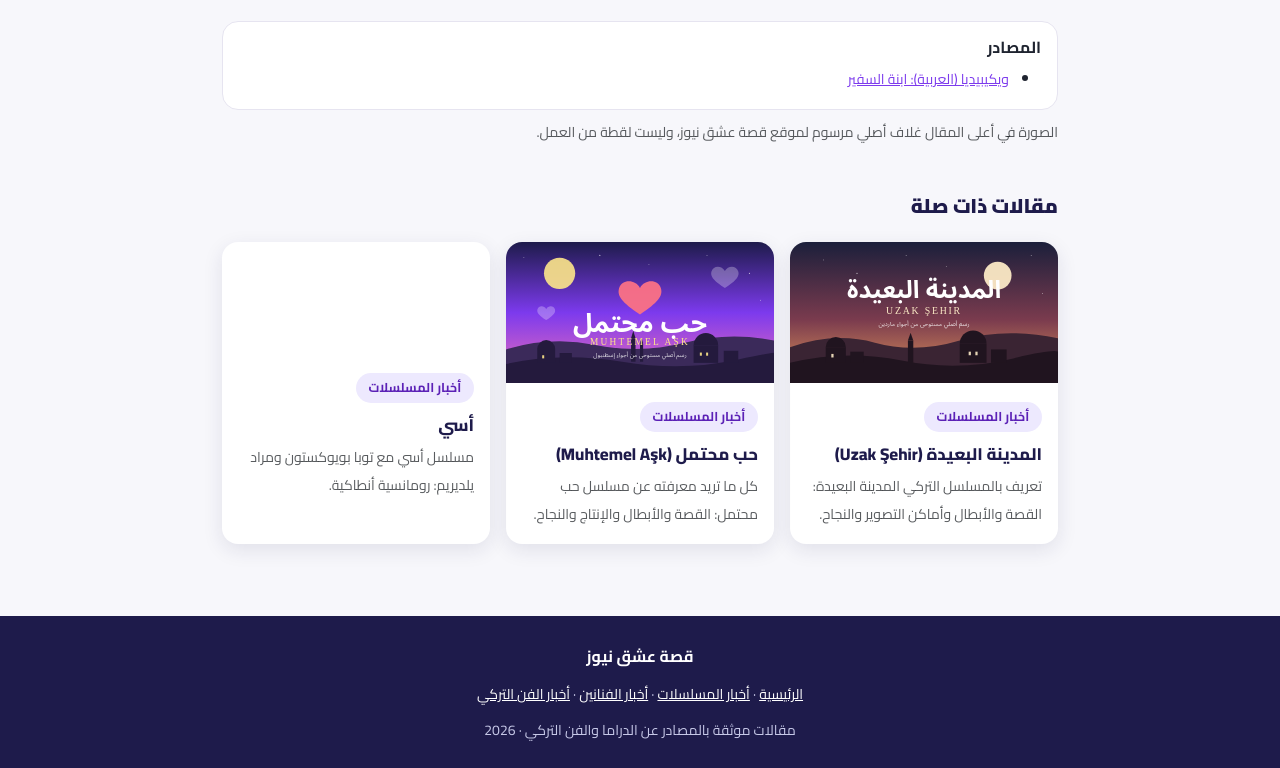
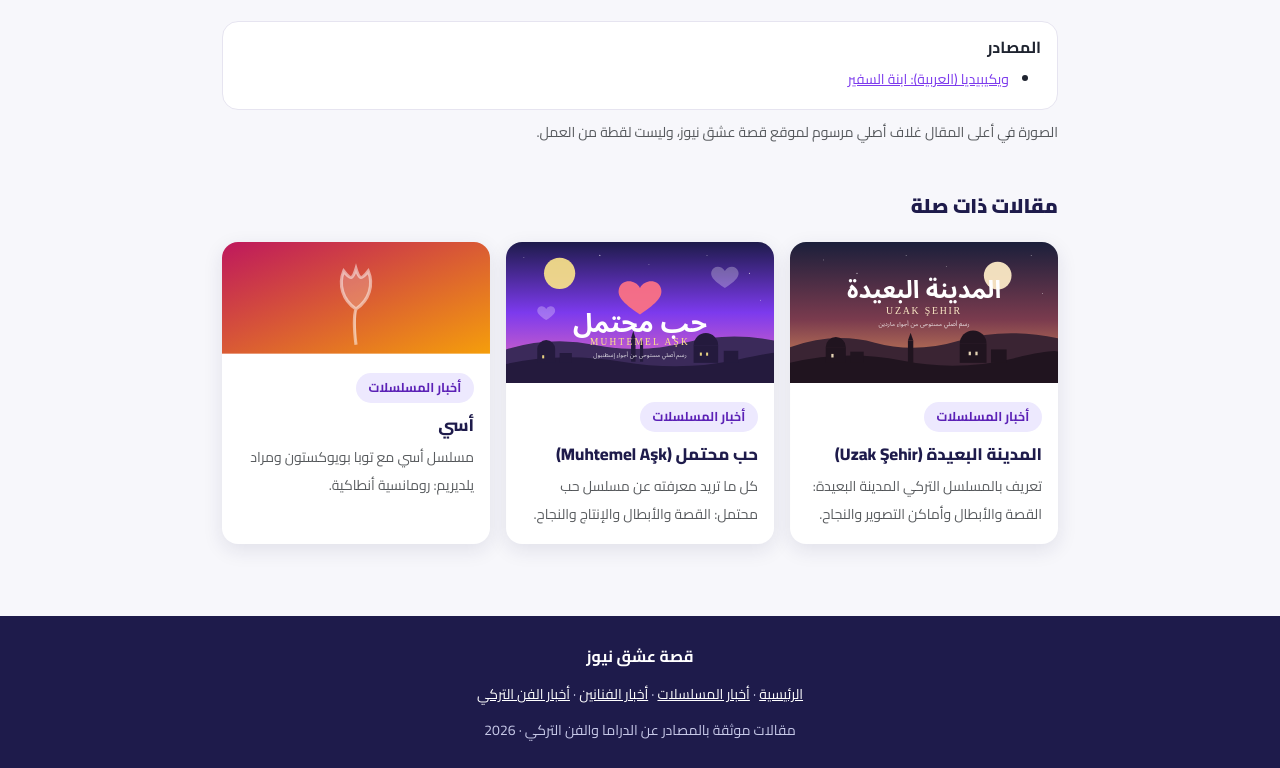
Before and after one commit to segavid/segavid.github.io, a plain HTML site: page s-sefirin.html in a window 1280 px wide. Shown: the part 1431-2199 px from the top of the page. Drawn offline with nearby package versions, Linux system fonts and the light colour scheme.

Commit message:
Update s-sefirin.html

```diff
--- a/s-sefirin.html
+++ b/s-sefirin.html
@@ -54,7 +54,7 @@ footer a{color:#fff}
 <div class="card-body"><span class="tag mb-2">أخبار المسلسلات</span>
 <h3 class="card-title h6 mt-1">حب محتمل (Muhtemel Aşk)</h3>
 <p class="card-text small text-muted">كل ما تريد معرفته عن مسلسل حب محتمل: القصة والأبطال والإنتاج والنجاح.</p></div></div></a></div><div class="col-md-6 col-lg-4"><a class="text-decoration-none" href="s-asi.html"><div class="card">
-<svg viewBox="0 0 1200 500" class="w-100" xmlns="http://www.w3.org/2000/svg" aria-hidden="true"><rect width="1200" height="500" fill="url(#gs-asi)"/><path d="M600 460 C 590 380 590 330 600 300 M600 300 C 540 260 520 190 545 130 C 575 170 585 170 600 120 C 615 170 625 170 655 130 C 680 190 660 260 600 300 Z" stroke="rgba(255,255,255,.5)" stroke-width="14" fill="rgba(255,255,255,.22)"/></svg>
+<svg viewBox="0 0 1200 500" class="w-100" xmlns="http://www.w3.org/2000/svg" aria-hidden="true"><defs><linearGradient id="cs-asi" x1="0" y1="0" x2="1" y2="1"><stop offset="0" stop-color="#be185d"/><stop offset="1" stop-color="#f59e0b"/></linearGradient></defs><rect width="1200" height="500" fill="url(#cs-asi)"/><path d="M600 460 C 590 380 590 330 600 300 M600 300 C 540 260 520 190 545 130 C 575 170 585 170 600 120 C 615 170 625 170 655 130 C 680 190 660 260 600 300 Z" stroke="rgba(255,255,255,.5)" stroke-width="14" fill="rgba(255,255,255,.22)"/></svg>
 <div class="card-body"><span class="tag mb-2">أخبار المسلسلات</span>
 <h3 class="card-title h6 mt-1">أسي</h3>
 <p class="card-text small text-muted">مسلسل أسي مع توبا بويوكستون ومراد يلديريم: رومانسية أنطاكية.</p></div></div></a></div></div>
```
